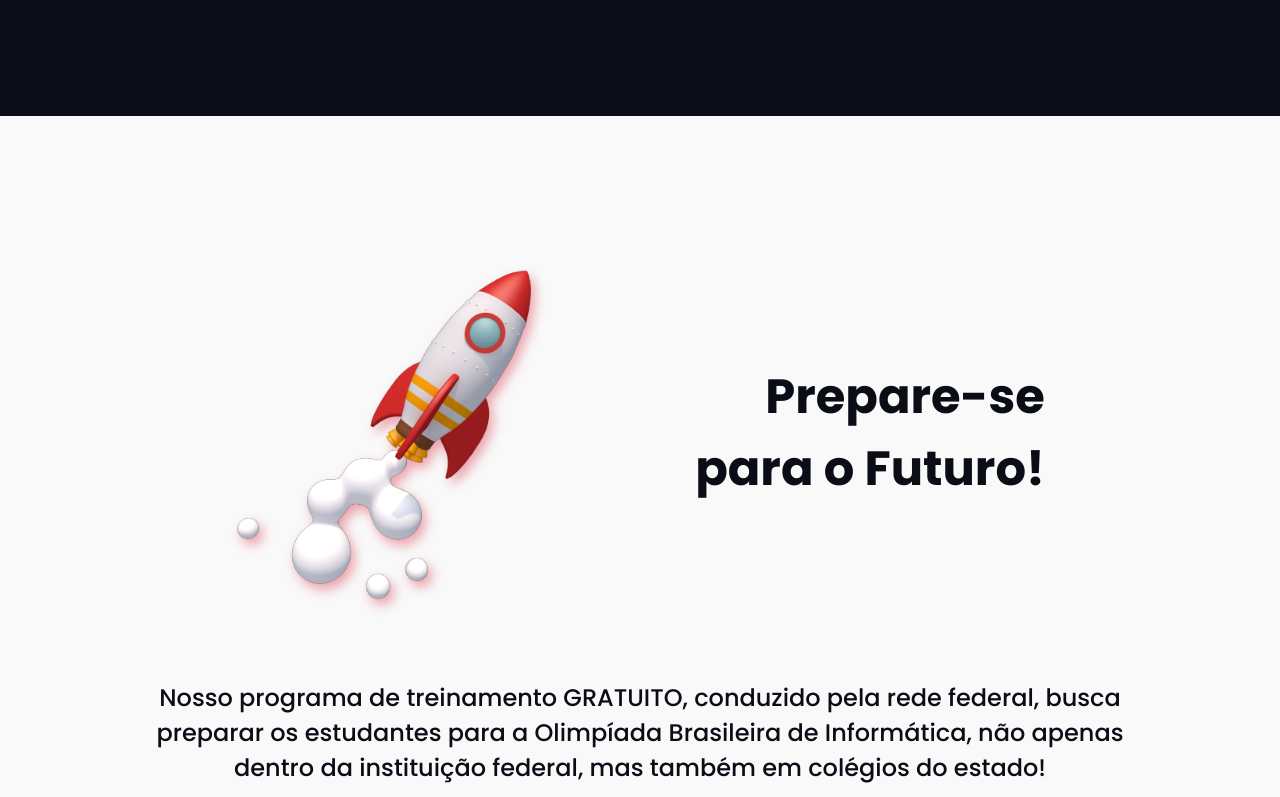
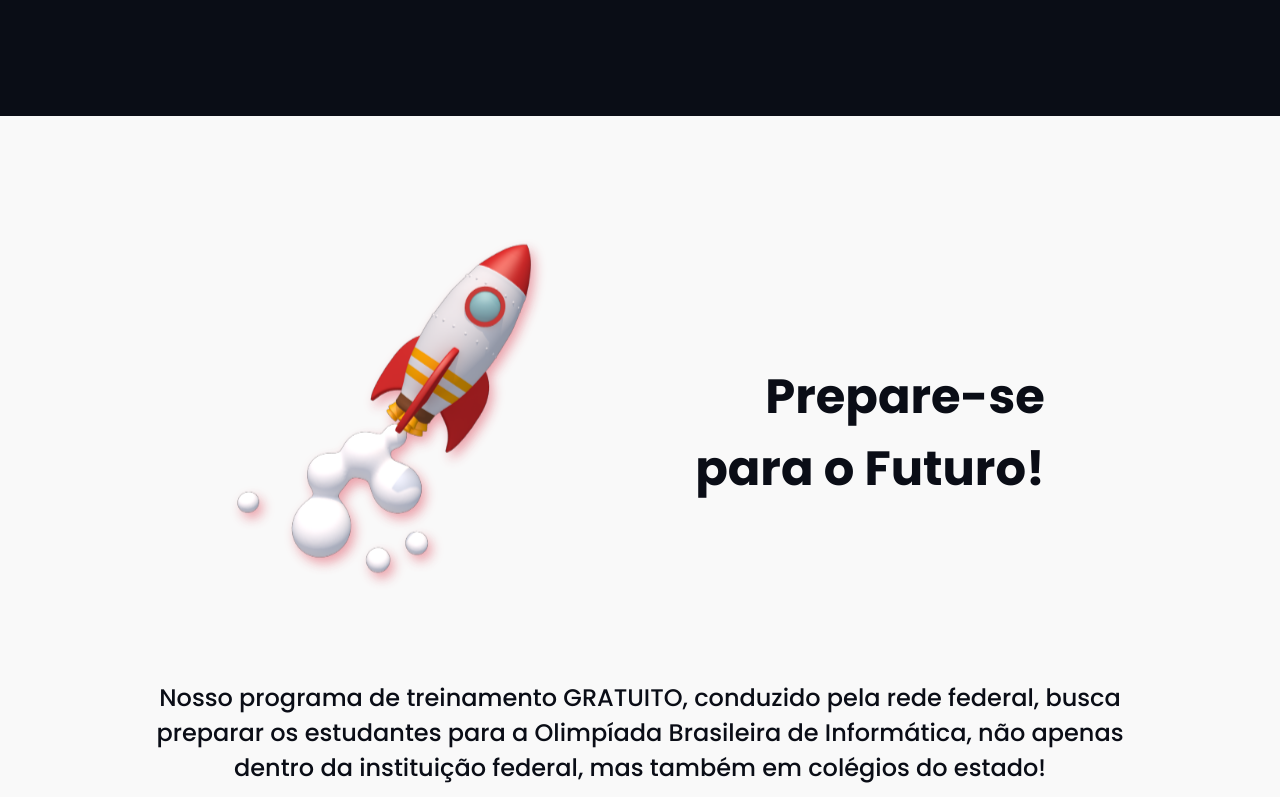
Before and after one commit to Talyslan/site-amo, a React (Vite) app: page / in a window 1280 px wide. Shown: the part 595-1392 px from the top of the page. Built offline with nearby package versions, Linux system fonts and the light colour scheme.

Commit message:
foguete animation

```diff
--- a/src/css/App.css
+++ b/src/css/App.css
@@ -53,6 +53,20 @@
   width: 70%;
   max-width: 300px;
   filter: drop-shadow(4px 6px 6px #eaa1aa);
+  transform: translateX(0px);
+  animation: float 4s ease infinite;
+}
+
+@keyframes float {
+  0% {
+      transform: translateY(0px)
+  }
+  50% {
+    transform: translateY(-40px)
+  }
+  100% {
+    transform: translateY(0px)
+  }
 }
 
 .treinamentos .preparese .cima-treinamentos h2 {
```
